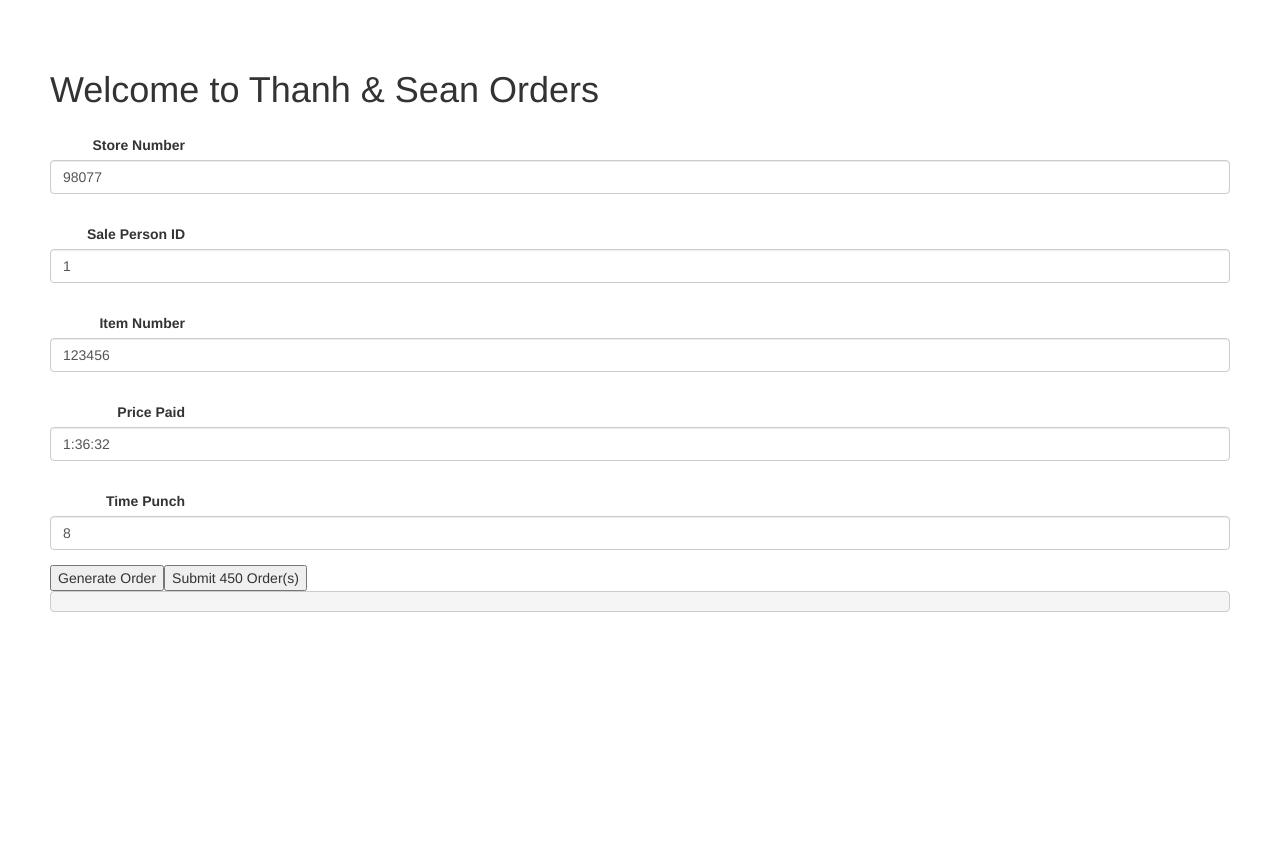
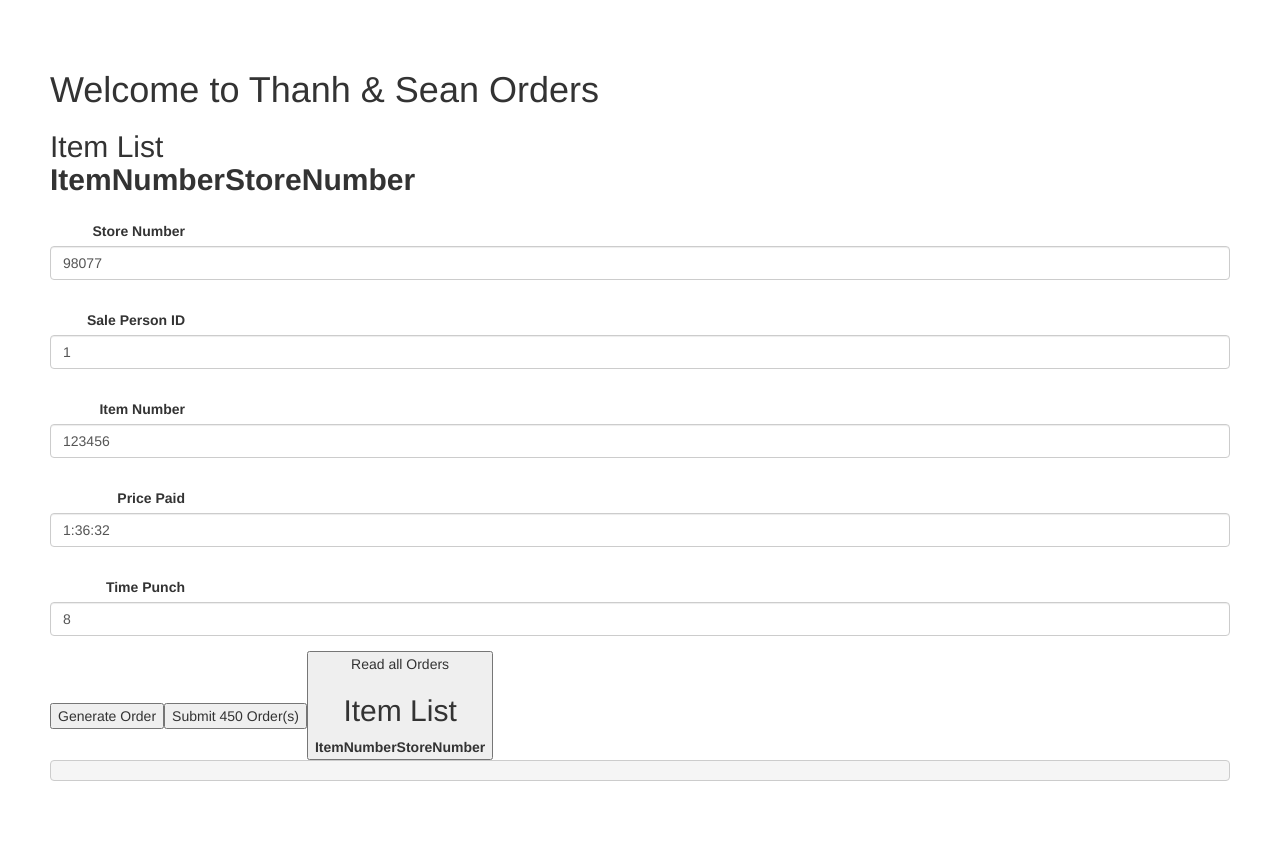
Before and after one commit to tduoth/isit420duong, a Node server app: page / in a window 1280 px wide. Before the commit the page ends 612 px from the top, so only its background shows below. Run offline with Node 20, Linux system fonts and the light colour scheme; lists and menus that the app fills with data are empty; some libraries are stand-ins or nearby versions.

Commit message:
added itemList for showing info from mongoDB

```diff
--- a/homework2/public/javascripts/control.js
+++ b/homework2/public/javascripts/control.js
@@ -1,3 +1,5 @@
+var itemListData = [];
+
 var generateOrders = function(){
 
     var newSeconds;
@@ -75,7 +77,32 @@ $('#submitOrders').click(function() {
         }
     };
 
+    function populateTable() {
+
+        // Empty content string
+        var tableContent = '';
+
+        // jQuery AJAX call for JSON
+        $.getJSON( '/orders', function( data ) {
+
+        // Put our user data array into a userlist variable in the global object
+        itemListData = data;
+
+          // For each item in our JSON, add a table row and cells to the content string
+          $.each(data, function(){
+            tableContent += '<tr>';
+            tableContent += '<td><a href="#" class="linkshowuser" rel="' + this.itemNumber + '">' + this.itemNumber + '</a></td>';
+            tableContent += '<td>' + this.storeNumber + '</td>';
+            tableContent += '</tr>';
+          });
+
+          // Inject the whole content string into our existing HTML table
+          $('#itemList table tbody').html(tableContent);
+        });
+      };
+
 $(document).ready(function() { 'use strict';
 
 generateOrders();
+populateTable();
 });
--- a/homework2/views/index.jade
+++ b/homework2/views/index.jade
@@ -3,6 +3,14 @@ extends layout
 block content
 
   h1 Welcome to #{title}
+
+  h2 Item List
+    #itemList
+      table
+        thead
+          th ItemNumber
+          th StoreNumber
+        tbody
 
   div.form-group
     label(for='storeNumber') Store Number
@@ -21,4 +29,15 @@ block content
     input.form-control(type='text')#textBoxPrice
   button#submitOneOrder Generate Order
   button#submitOrders Submit 450 Order(s)
+  button#readAllOrders Read all Orders
+
+
+    h2 Item List
+    #itemList
+      table
+        thead
+          th ItemNumber
+          th StoreNumber
+        tbody
+
   pre#status
```
